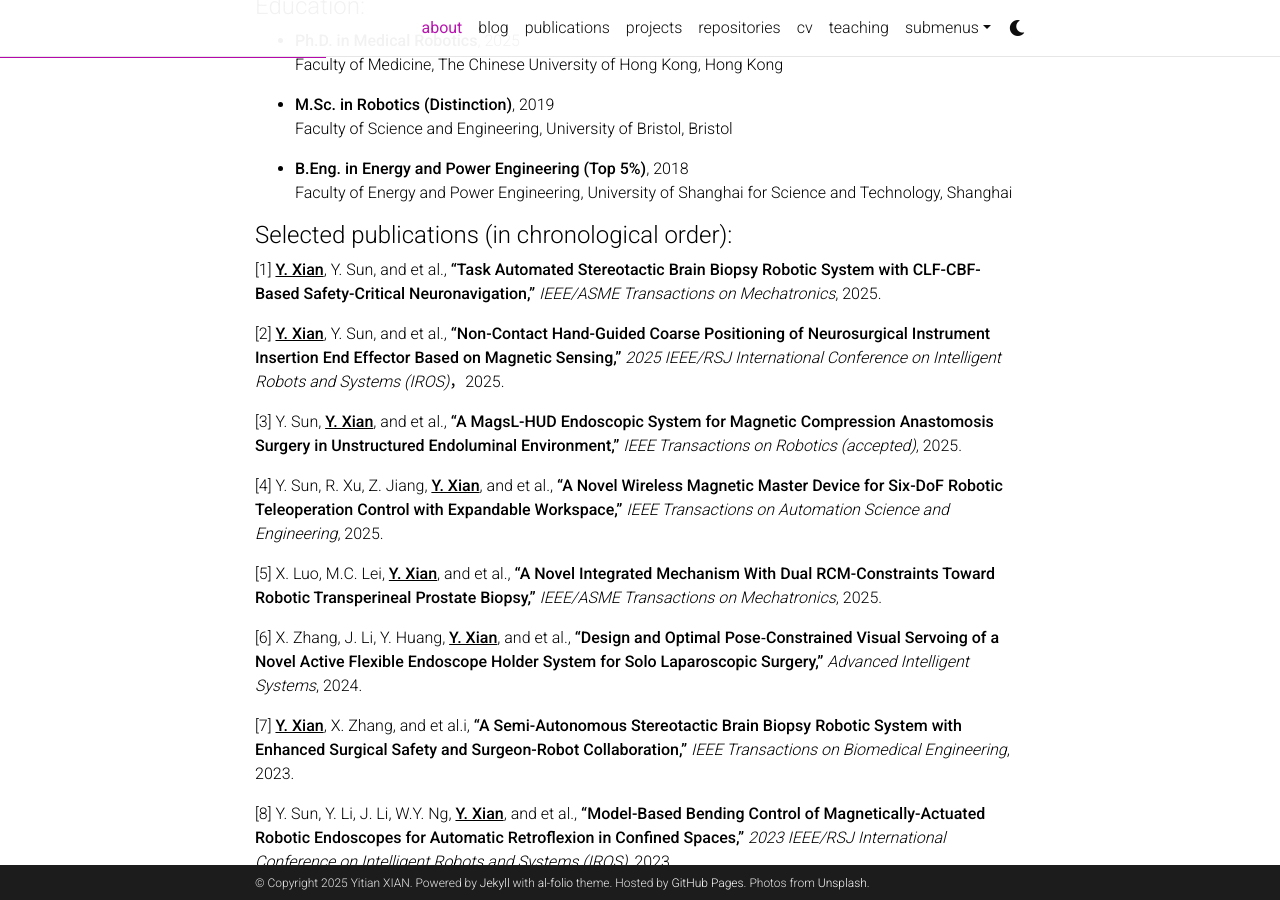
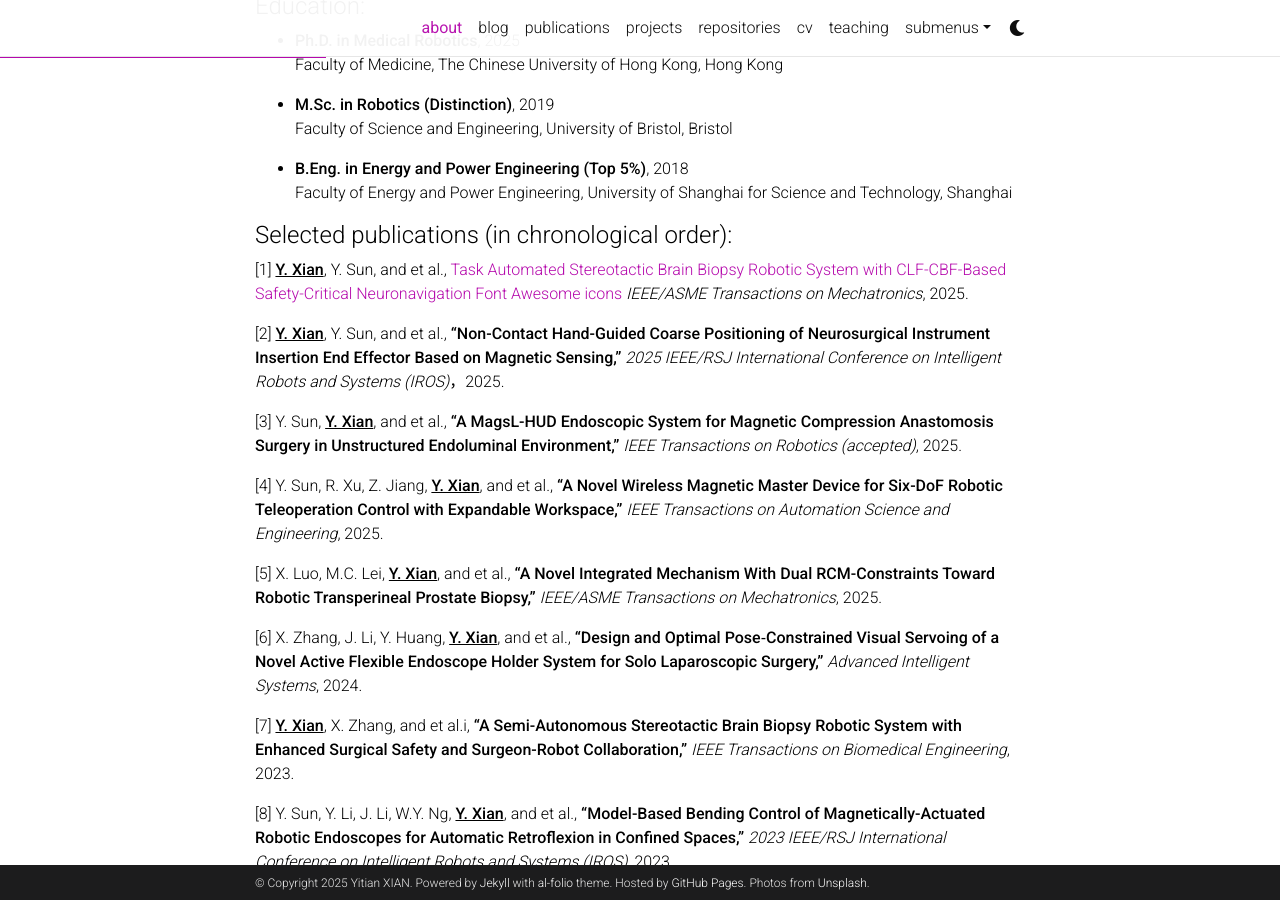
Before and after one commit to yitian-xian/yitian-xian.github.io, a Jekyll site: the page built from _pages/about.md, in a window 1280 px wide and 900 px high, scrolled down 489 px. Built offline with Jekyll 4.4.1, drawn with Linux system fonts in a browser that asks for light colours; full-size pictures stand in for the smaller copies a plugin makes; emoji names are drawn with the system emoji font; comment, search, counter and statistics services are not loaded; a style sheet for code colours, icons or effects is not loaded.

Commit message:
Update about.md

```diff
--- a/_pages/about.md
+++ b/_pages/about.md
@@ -40,7 +40,7 @@
 
 #### Selected publications (in chronological order):<br>
 
-[1] **<u>Y. Xian</u>**, Y. Sun, and et al., [**“Task Automated Stereotactic Brain Biopsy Robotic System with CLF-CBF-Based Safety-Critical Neuronavigation,”**](https://ieeexplore.ieee.org/document/10907778) *IEEE/ASME Transactions on Mechatronics*, 2025.
+[1] **<u>Y. Xian</u>**, Y. Sun, and et al., [Task Automated Stereotactic Brain Biopsy Robotic System with CLF-CBF-Based Safety-Critical Neuronavigation](https://ieeexplore.ieee.org/document/10907778) [Font Awesome icons](https://fontawesome.com/) *IEEE/ASME Transactions on Mechatronics*, 2025.
 
 [2] **<u>Y. Xian</u>**, Y. Sun, and et al., **“Non-Contact Hand-Guided Coarse Positioning of Neurosurgical Instrument Insertion End Effector Based on Magnetic Sensing,”** *2025 IEEE/RSJ International Conference on Intelligent Robots and Systems (IROS)*，2025.
 
```
